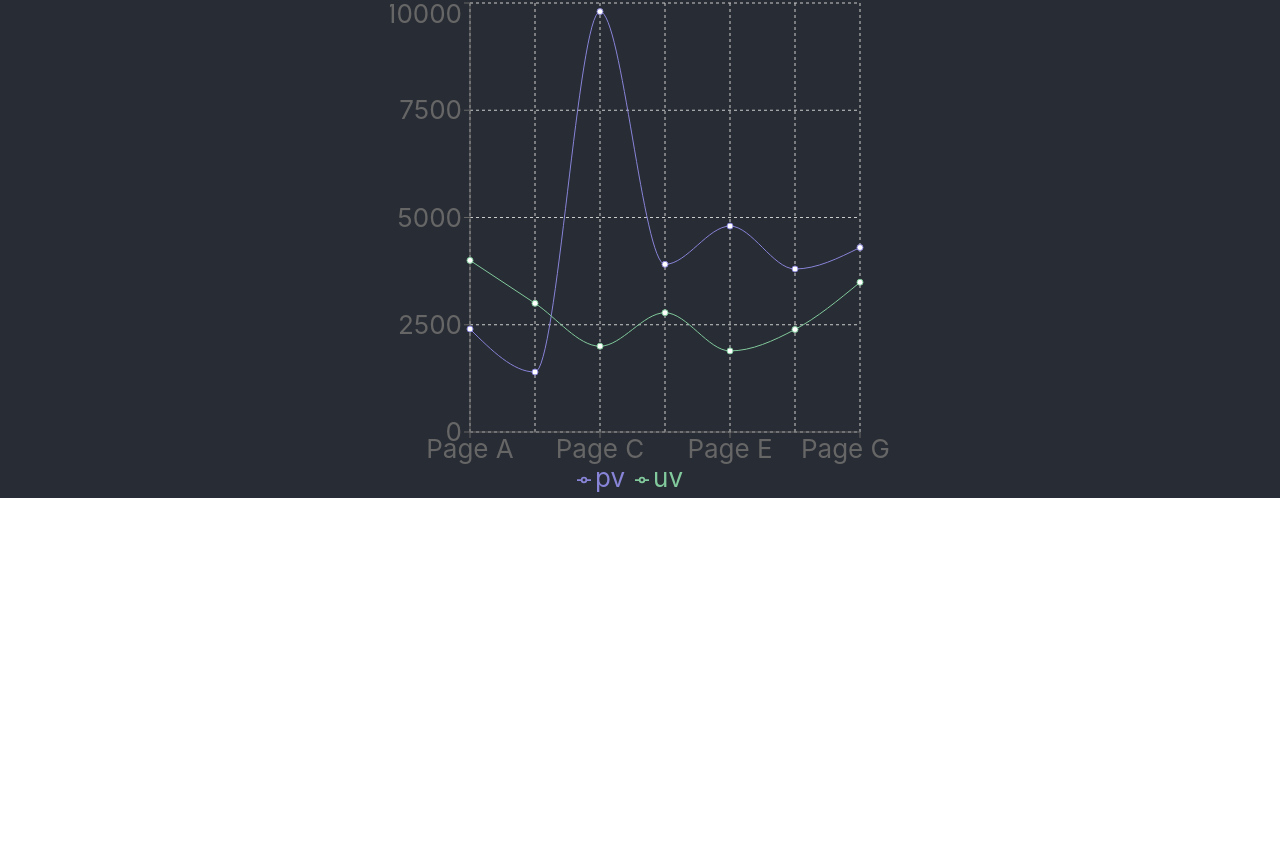
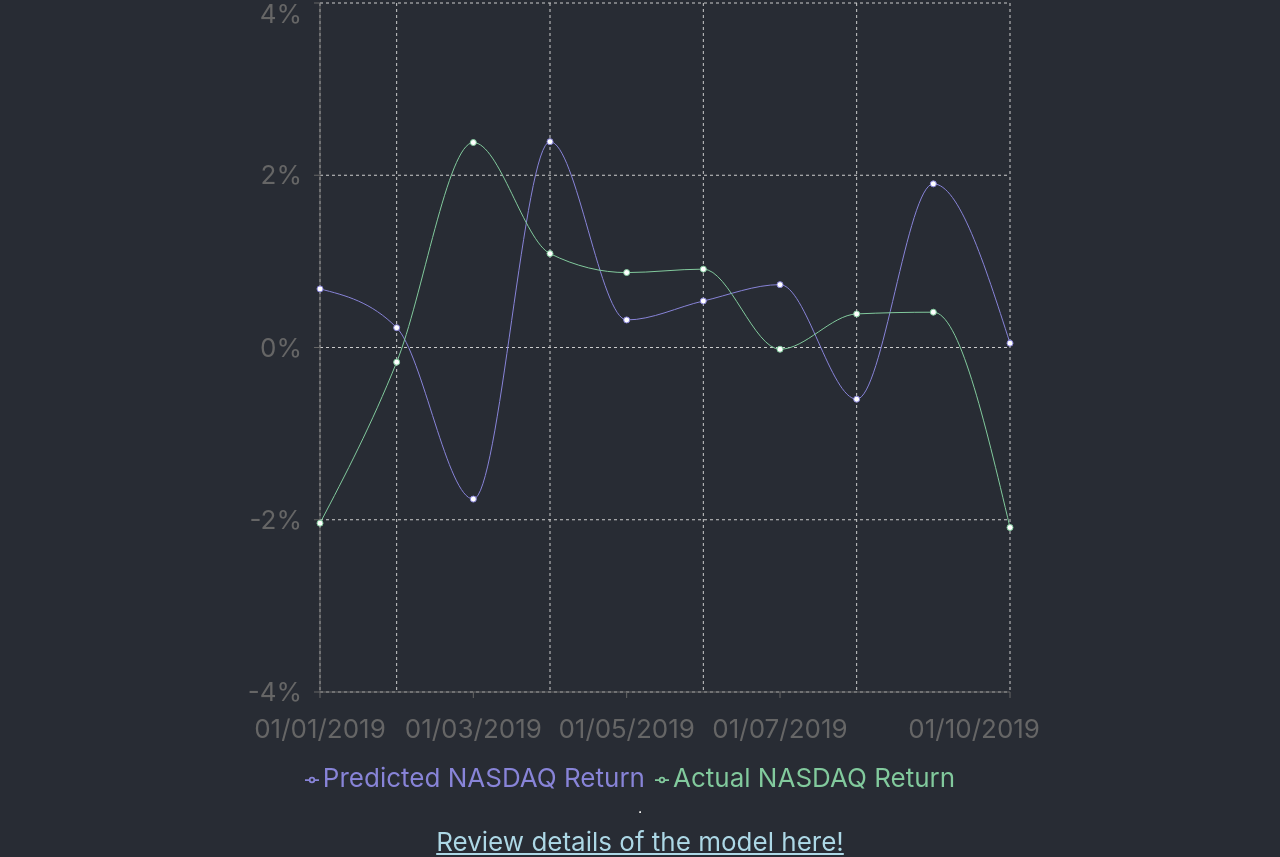
Before and after one commit to afwarfel/market-prediction, a React (Create React App) app in the folder react/price-prediction/: page / in a window 1280 px wide. Shown: the part 455-1312 px from the top of the page. Before the commit the page ends 959 px from the top, so only its background shows below. Built offline with nearby package versions, Linux system fonts and the light colour scheme.

Commit message:
Updated line chart formatting

```diff
--- a/react/price-prediction/src/App.js
+++ b/react/price-prediction/src/App.js
@@ -1,21 +1,23 @@
 import logo from './logo.svg';
 import './App.css';
-import LineChartW from './LineChartW'
-import data from './data/inferences.json'
+import PredictionsLineChart from './PredictionsLineChart'
+import regressor_inferences from './data/regressor_inferences.json'
 
-function App() {
+const App = () => {
 
-  console.log(data)
+  const data = regressor_inferences
 
   return (
     <>
     <div className="App">
       <header className="App-header">
         <img src={logo} className="App-logo" alt="logo" />
-        <h1>
-          See daily predictions below:
-        </h1>
-      <LineChartW/>
+          <h1>
+            See daily predictions below:
+          </h1>
+        <PredictionsLineChart data={data}/>
+        <hr/>
+        <a style={{color:'lightblue'}} href='https://github.com/afwarfel/market-prediction/blob/main/machine_learning/random_forest_regressor.ipynb'>Review details of the model here!</a>
       </header>
     </div>
     </>
--- a/react/price-prediction/src/LineChartW.js
+++ /dev/null
@@ -1,77 +0,0 @@
-import React, { PureComponent } from 'react';
-import { LineChart, Line, XAxis, YAxis, CartesianGrid, Tooltip, Legend, ResponsiveContainer } from 'recharts';
-
-const data = [
-  {
-    name: 'Page A',
-    uv: 4000,
-    pv: 2400,
-    amt: 2400,
-  },
-  {
-    name: 'Page B',
-    uv: 3000,
-    pv: 1398,
-    amt: 2210,
-  },
-  {
-    name: 'Page C',
-    uv: 2000,
-    pv: 9800,
-    amt: 2290,
-  },
-  {
-    name: 'Page D',
-    uv: 2780,
-    pv: 3908,
-    amt: 2000,
-  },
-  {
-    name: 'Page E',
-    uv: 1890,
-    pv: 4800,
-    amt: 2181,
-  },
-  {
-    name: 'Page F',
-    uv: 2390,
-    pv: 3800,
-    amt: 2500,
-  },
-  {
-    name: 'Page G',
-    uv: 3490,
-    pv: 4300,
-    amt: 2100,
-  },
-];
-
-export default class Example extends PureComponent {
-  static demoUrl = 'https://codesandbox.io/s/simple-line-chart-kec3v';
-
-  render() {
-    return (
-      <ResponsiveContainer width={500} height={500}>
-        <LineChart
-          width={1500}
-          height={1300}
-          data={data}
-          margin={{
-            top: 5,
-            right: 30,
-            left: 20,
-            bottom: 5,
-          }}
-        >
-          <CartesianGrid strokeDasharray="3 3" />
-          <XAxis dataKey="name" />
-          <YAxis />
-          <Tooltip />
-          <Legend />
-          <Line type="monotone" dataKey="pv" stroke="#8884d8" activeDot={{ r: 8 }} />
-          <Line type="monotone" dataKey="uv" stroke="#82ca9d" />
-        </LineChart>
-      </ResponsiveContainer>
-    );
-  }
-}
--- /dev/null
+++ b/react/price-prediction/src/PredictionsLineChart.js
@@ -0,0 +1,43 @@
+import React from 'react';
+import { LineChart, Line, XAxis, YAxis, CartesianGrid, Tooltip, Legend, ResponsiveContainer } from 'recharts';
+
+export const PredictionsLineChart = (data) => {
+
+  data = data.data.map((d) => {
+    return {
+      date: d.date,
+      prediction: (Math.round((d.prediction*100)*100)/100),
+      nasdaq_percent_change: (Math.round((d.nasdaq_percent_change*100)*100)/100)
+    }})
+
+    console.log('data',data)
+
+    return (
+      <ResponsiveContainer width={800} height={800}>
+        <LineChart
+          width={1500}
+          height={1300}
+          data={data}
+          margin={{
+            top: 5,
+            right: 30,
+            left: 20,
+            bottom: 5,
+          }}
+        >
+          <CartesianGrid strokeDasharray="3 3" />
+          <XAxis dataKey="date" dy={20}/>
+          <YAxis tickFormatter={(tick) => {
+            return `${tick}%`;
+          }} dx={-10}/>
+          <Tooltip formatter={(value) => `${value}%`}/>
+          <Legend wrapperStyle={{
+        paddingTop: "40px"
+    }}/>
+          <Line name='Predicted NASDAQ Return' type="monotone" dataKey="prediction" stroke="#8884d8" activeDot={{ r: 8 }} />
+          <Line name='Actual NASDAQ Return' type="monotone" dataKey="nasdaq_percent_change" stroke="#82ca9d" />
+        </LineChart>
+      </ResponsiveContainer>
+    );};
+
+export default PredictionsLineChart;
--- a/react/price-prediction/src/data/regressor_inferences.json
+++ b/react/price-prediction/src/data/regressor_inferences.json
@@ -1 +1 @@
-{"date":{"0":1669939200000},"prediction":{"0":0.0005673702}}
+[{"date":"01\/01\/2019","prediction":0.0068079017,"nasdaqcom":10775.9138816783,"nasdaq_percent_change":-0.0203714653},{"date":"01\/02\/2019","prediction":0.0022773209,"nasdaqcom":10757.1902030711,"nasdaq_percent_change":-0.001737549},{"date":"01\/03\/2019","prediction":-0.0175875223,"nasdaqcom":11013.6348954802,"nasdaq_percent_change":0.0238393751},{"date":"01\/04\/2019","prediction":0.0238859867,"nasdaqcom":11133.9479571404,"nasdaq_percent_change":0.0109240104},{"date":"01\/05\/2019","prediction":0.0032179766,"nasdaqcom":11231.2141116517,"nasdaq_percent_change":0.0087359987},{"date":"01\/06\/2019","prediction":0.0054044185,"nasdaqcom":11333.0416366959,"nasdaq_percent_change":0.0090664753},{"date":"01\/07\/2019","prediction":0.0073495225,"nasdaqcom":11330.6796608006,"nasdaq_percent_change":-0.000208415},{"date":"01\/08\/2019","prediction":-0.0059691434,"nasdaqcom":11374.6458863475,"nasdaq_percent_change":0.0038802814},{"date":"01\/09\/2019","prediction":0.0190026888,"nasdaqcom":11421.2196998401,"nasdaq_percent_change":0.0040945287},{"date":"01\/10\/2019","prediction":0.0005309939,"nasdaqcom":11182.7579230768,"nasdaq_percent_change":-0.0208788363}]
```
